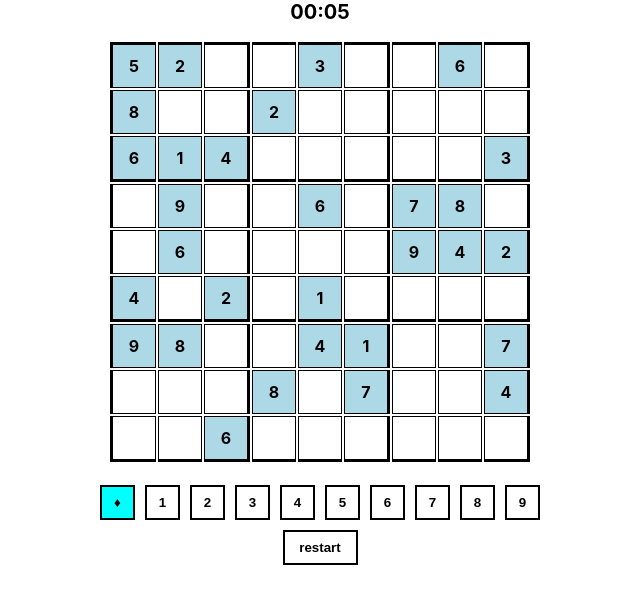
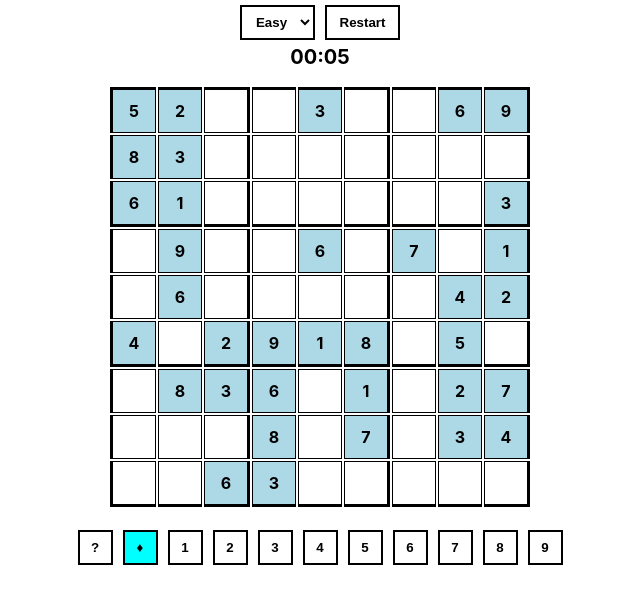
Before and after one commit to EZhitnikovich/Sudoku, a React (Create React App) app: page / in a window 1280 px wide. Shown: the top 604 px of the page, without its empty margins (320-960 px from the left). Built offline with nearby package versions, Linux system fonts and the light colour scheme.

Commit message:
ref, add difficulty

```diff
--- a/src/App.tsx
+++ b/src/App.tsx
@@ -1,73 +1,9 @@
-import { DrawField } from "./sudokuField";
-import { Stopwatch } from "./stopwatch";
-import { DrawKeyboard } from "./keyboard";
-import { generateField, generateMask, generatePlayableField } from "./field";
-import { useCallback, useState } from "react";
-import keyboardStyle from "./Keyboard.module.css";
+import { CreateGame } from "./Game";
 
 function App() {
-  const [field, setField] = useState(
-    useCallback(() => {
-      return generateField();
-    }, [])
-  );
-  const [playableField, setPlayableField] = useState(
-    useCallback(() => {
-      return generatePlayableField(field);
-    }, [field])
-  );
-  const [mask, setMask] = useState(
-    useCallback(() => {
-      return generateMask(playableField);
-    }, [playableField])
-  );
-
-  const [selectedNumber, setSelectedNumber] = useState<number>(0);
-  const [time, setTime] = useState(0);
-  const [isRunning, setIsRunning] = useState(true);
-
-  const winCheck = useCallback(() => {
-    if (JSON.stringify(playableField) === JSON.stringify(field)) {
-      setIsRunning(false);
-    }
-    console.log("check");
-  }, [playableField, field]);
-
-  const restart = useCallback(() => {
-    let field = generateField();
-    let playable = generatePlayableField(field);
-    let mask = generateMask(playable);
-    setField(field);
-    setPlayableField(playable);
-    setMask(mask);
-    setSelectedNumber(0);
-    setTime(0);
-    setIsRunning(true);
-  }, []);
-
   return (
     <div>
-      <Stopwatch time={time} setTime={setTime} isRunning={isRunning} />
-      <DrawField
-        field={playableField}
-        selectedNumber={selectedNumber}
-        mask={mask}
-        winCheck={winCheck}
-      />
-      <DrawKeyboard
-        selectedNumber={selectedNumber}
-        setSelectedNumber={setSelectedNumber}
-        playableField={playableField}
-      />
-      <div style={{ display: "flex", justifyContent: "center" }}>
-        <button
-          className={keyboardStyle.btn}
-          style={{ width: "75px" }}
-          onClick={restart}
-        >
-          restart
-        </button>
-      </div>
+      <CreateGame />
     </div>
   );
 }
--- /dev/null
+++ b/src/Difficulty.module.css
@@ -0,0 +1,13 @@
+.selector{
+    height: 35px;
+    border: 2px solid black;
+    background: none;
+    font-weight: bold;
+    text-align: center;
+    margin: 5px;
+}
+
+.item{
+    font-weight: bold;
+    text-align: center;
+}
--- /dev/null
+++ b/src/Difficulty.tsx
@@ -0,0 +1,21 @@
+import styles from "./Difficulty.module.css"
+
+const difficulties = [
+    {label: "Easy", value: 1},
+    {label: "Medium", value: 3},
+    {label: "Hard", value: 7}
+]
+
+type difficultyProps = {
+    setDifficulty:(difficulty: number)=>void
+}
+
+export function ChooseDifficulty({setDifficulty} : difficultyProps){
+    return <div>
+        <select onChange={(event)=>setDifficulty(Number(event.target.value))} className={styles.selector}>
+            {difficulties.map((difficulty) => (
+                <option className={styles.item} key={difficulty.value} value={difficulty.value}>{difficulty.label}</option>
+            ))}
+        </select>
+    </div>
+}
--- /dev/null
+++ b/src/Game.tsx
@@ -0,0 +1,76 @@
+import { DrawField } from "./sudokuField";
+import { Stopwatch } from "./stopwatch";
+import { DrawKeyboard } from "./keyboard";
+import { generateField, generateMask, generatePlayableField } from "./field";
+import { useCallback, useState } from "react";
+import keyboardStyle from "./Keyboard.module.css";
+import { ChooseDifficulty } from "./Difficulty";
+
+export function CreateGame() {
+  const [difficulty, setDifficulty] = useState(3);
+  const [field, setField] = useState(
+    useCallback(() => {
+      return generateField();
+    }, [])
+  );
+  const [playableField, setPlayableField] = useState(
+    useCallback(() => {
+      return generatePlayableField(field, difficulty);
+    }, [field, difficulty])
+  );
+  const [mask, setMask] = useState(
+    useCallback(() => {
+      return generateMask(playableField);
+    }, [playableField])
+  );
+
+  const [selectedNumber, setSelectedNumber] = useState<number>(0);
+  const [time, setTime] = useState(0);
+  const [isRunning, setIsRunning] = useState(true);
+
+  const winCheck = useCallback(() => {
+    if (JSON.stringify(playableField) === JSON.stringify(field)) {
+      setIsRunning(false);
+    }
+  }, [playableField, field]);
+
+  const restart = useCallback(() => {
+    let field = generateField();
+    let playable = generatePlayableField(field, difficulty);
+    let mask = generateMask(playable);
+    setField(field);
+    setPlayableField(playable);
+    setMask(mask);
+    setSelectedNumber(0);
+    setTime(0);
+    setIsRunning(true);
+  }, [difficulty]);
+
+  return (
+    <div>
+      <div style={{ display: "flex", justifyContent: "center" }}>
+        <ChooseDifficulty setDifficulty={setDifficulty} />
+        <button
+          className={keyboardStyle.btn}
+          style={{ width: "75px" }}
+          onClick={restart}
+        >
+          Restart
+        </button>
+      </div>
+      <Stopwatch time={time} setTime={setTime} isRunning={isRunning} />
+      <DrawField
+        field={field}
+        playableField={playableField}
+        selectedNumber={selectedNumber}
+        mask={mask}
+        winCheck={winCheck}
+      />
+      <DrawKeyboard
+        selectedNumber={selectedNumber}
+        setSelectedNumber={setSelectedNumber}
+        playableField={playableField}
+      />
+    </div>
+  );
+}
--- a/src/keyboard.tsx
+++ b/src/keyboard.tsx
@@ -1,6 +1,6 @@
 import styles from "./Keyboard.module.css"
 
-const BUTTOS = Array.from({ length: 10 }, (_, i) => i)
+const BUTTOS = Array.from({ length: 11 }, (_, i) => --i)
 
 type KeyboardProps = {
     selectedNumber: number
@@ -23,7 +23,7 @@ export function DrawKeyboard({ selectedNumber, setSelectedNumber, playableField
                 complete = arr.filter(i=> i === x).length >= 9
             }
             return <button onClick={() => setSelectedNumber(x)} className={`${styles.btn}
-            ${selected && complete ? styles.active_complete : complete ? styles.complete : selected ? styles.active : ""}`} key={x}>{x === 0 ? "♦" : x}</button>
+            ${selected && complete ? styles.active_complete : complete ? styles.complete : selected ? styles.active : ""}`} key={x}>{x === -1 ? "?" : x===0 ? "♦": x}</button>
         })}
     </div>
 }
--- a/src/sudokuField.tsx
+++ b/src/sudokuField.tsx
@@ -2,17 +2,18 @@ import styles from "./SudokuField.module.css";
 
 type FieldProps = {
   field: number[][];
+  playableField: number[][];
   selectedNumber: number;
   mask: number[][];
   winCheck: ()=>void
 };
 
-export function DrawField({ field, selectedNumber, mask, winCheck }: FieldProps) {
+export function DrawField({field, playableField, selectedNumber, mask, winCheck }: FieldProps) {
   return (
     <div>
       <table className={styles.table}>
         <tbody>
-          {field.map((row, rowIndex) => (
+          {playableField.map((row, rowIndex) => (
             <tr key={rowIndex}>
               {row.map((cell, colIndex) => {
                 const selected = cell === selectedNumber;
@@ -31,10 +32,15 @@ export function DrawField({ field, selectedNumber, mask, winCheck }: FieldProps)
                   return (
                     <td
                       className={
-                        selected && field[rowIndex][colIndex] !== 0 ? styles.active : ""
+                        selected && playableField[rowIndex][colIndex] !== 0 ? styles.active : ""
                       }
                       onClick={() => {
-                        field[rowIndex][colIndex] = selectedNumber
+                        if(selectedNumber !== -1){
+                          playableField[rowIndex][colIndex] = selectedNumber
+                        }
+                        else{
+                          playableField[rowIndex][colIndex] = field[rowIndex][colIndex]
+                        }
                         winCheck()
                       }}
                       key={colIndex}
```
